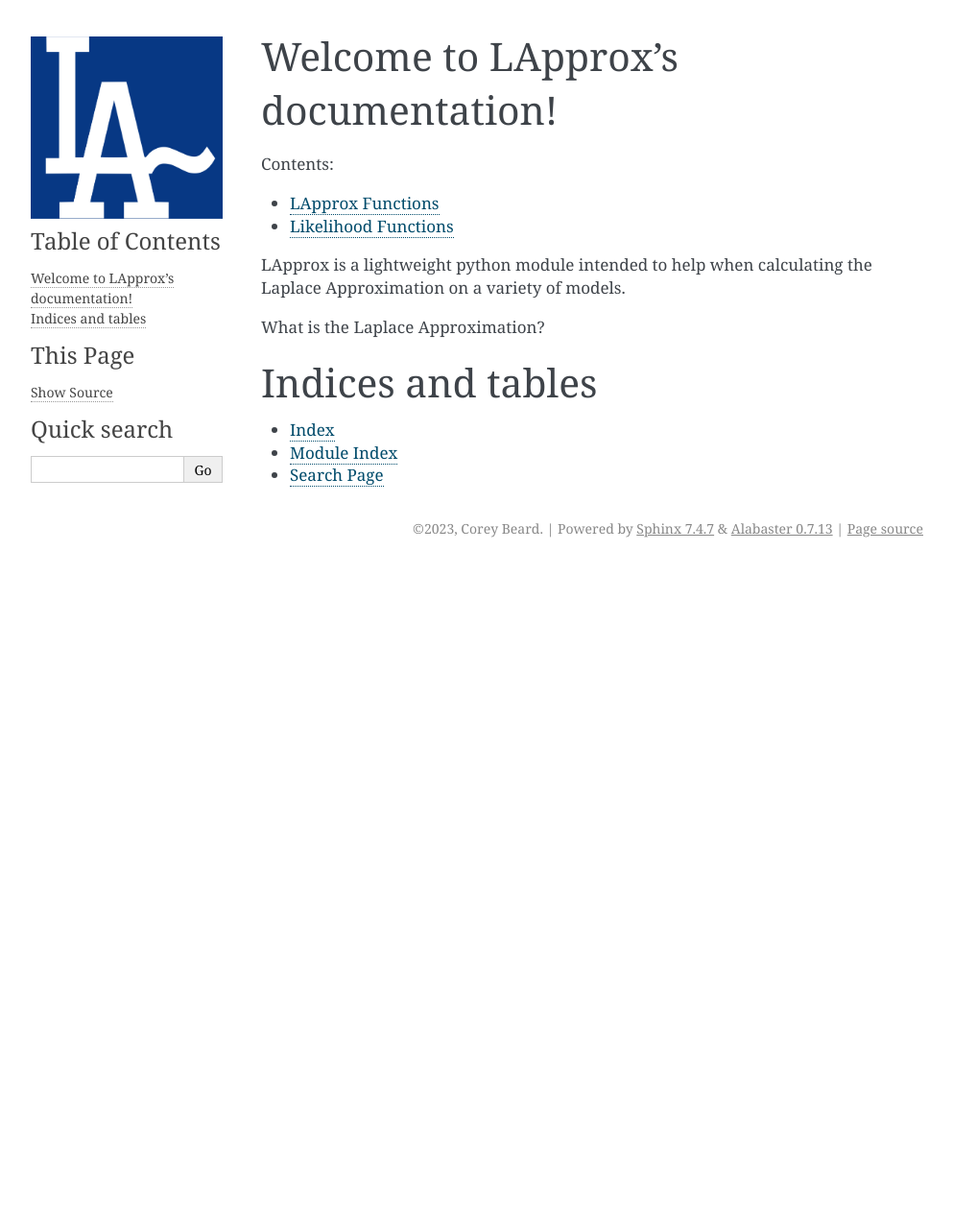
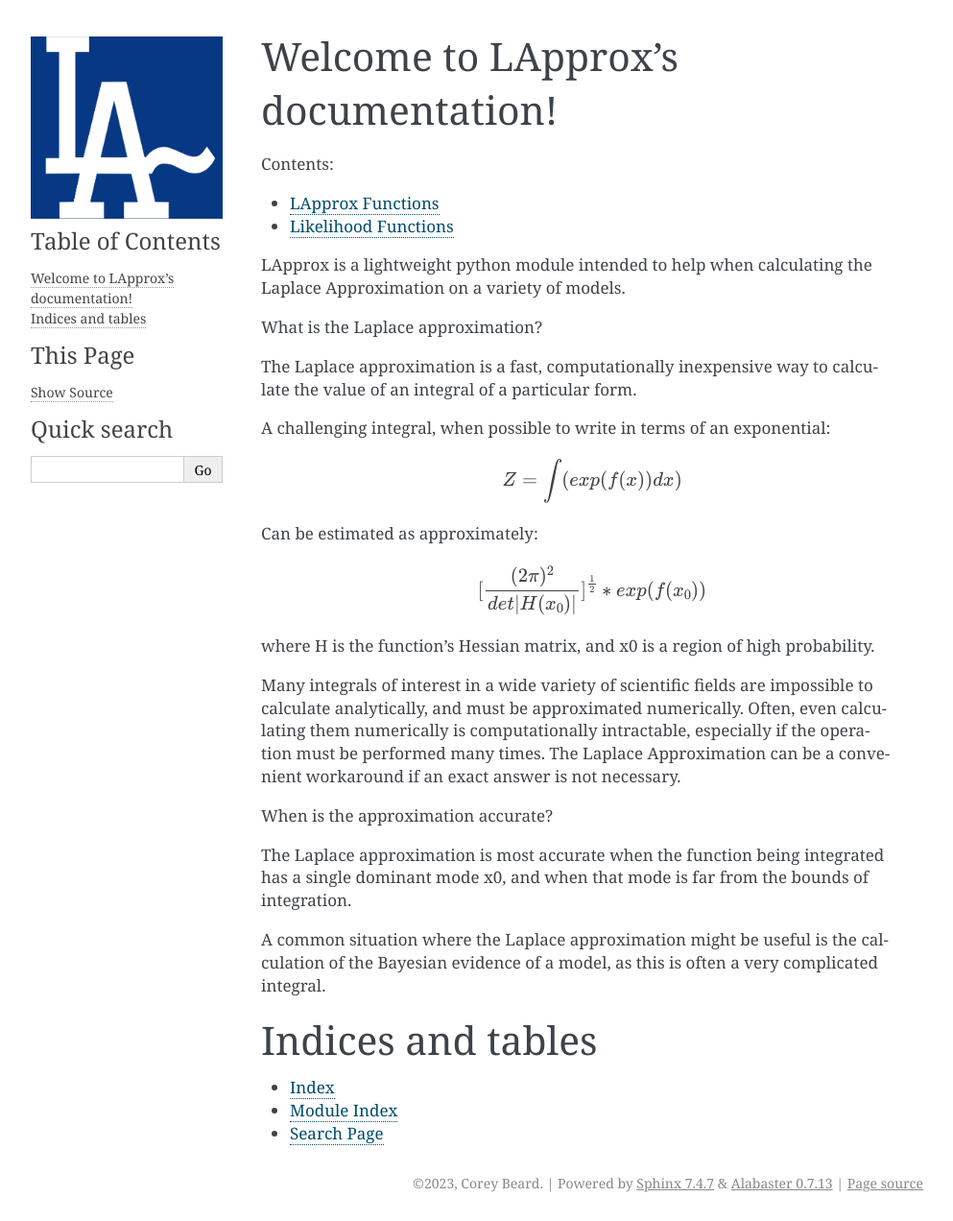
Before and after one commit to CCBeard/LApprox, a Sphinx documentation site: the page built from docs/source/index.rst, in a window 1280 px wide. Shown: the whole page at 96% size, without its empty margins (148-1141 px from the left). Built offline with Sphinx 7.4.7, drawn with Linux system fonts in a browser that asks for light colours; before the commit the page ends 900 px from its top, so only the background shows below that.

Commit message:
Update index

```diff
--- a/docs/source/index.rst
+++ b/docs/source/index.rst
@@ -15,7 +15,32 @@ Welcome to LApprox's documentation!
 
 LApprox is a lightweight python module intended to help when calculating the Laplace Approximation on a variety of models.
 
-What is the Laplace Approximation?
+What is the Laplace approximation?
+
+The Laplace approximation is a fast, computationally inexpensive way to calculate the value of an integral of a particular form.
+
+A challenging integral, when possible to write in terms of an exponential:
+    .. math::
+        Z = \int(exp(f(x))dx)
+
+Can be estimated as approximately:
+
+    .. math::
+        [\frac{(2\pi)^{2}}{det|H(x_{0})|}]^{\frac{1}{2}} * exp(f(x_{0}))
+
+where H is the function's Hessian matrix, and x0 is a region of high probability.
+
+
+Many integrals of interest in a wide variety of scientific fields are impossible to calculate analytically, and must
+be approximated numerically. Often, even calculating them numerically is computationally intractable, especially if the
+operation must be performed many times. The Laplace Approximation can be a convenient workaround if an exact answer is not necessary.
+
+When is the approximation accurate?
+
+The Laplace approximation is most accurate when the function being integrated has a single dominant mode x0, and when that mode is far from the bounds of integration.
+
+A common situation where the Laplace approximation might be useful is the calculation of the Bayesian evidence of a model, as this is often a very complicated integral.
+
 
 Indices and tables
 ==================
```
Also changed, not shown: 1 other file.
